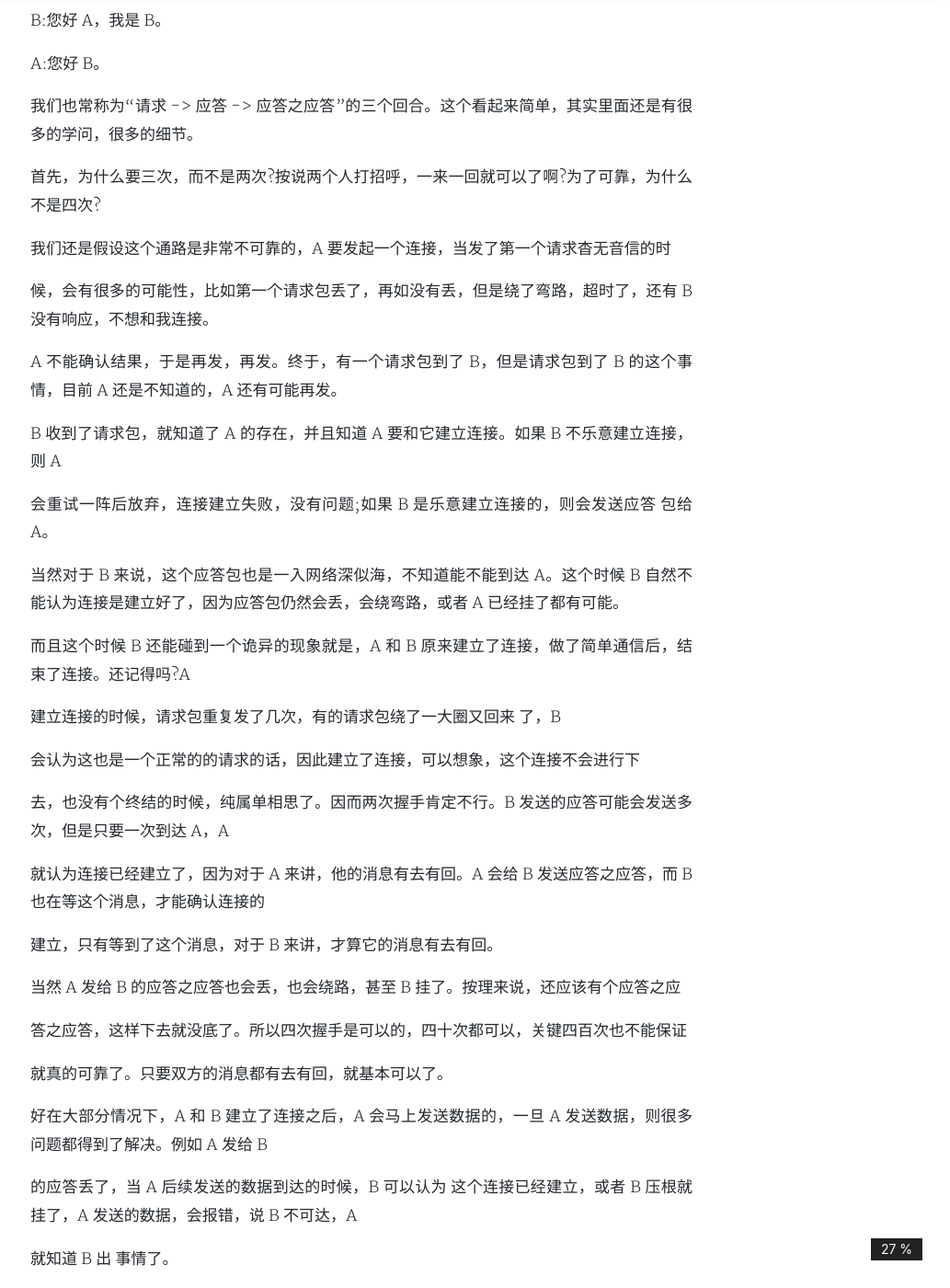
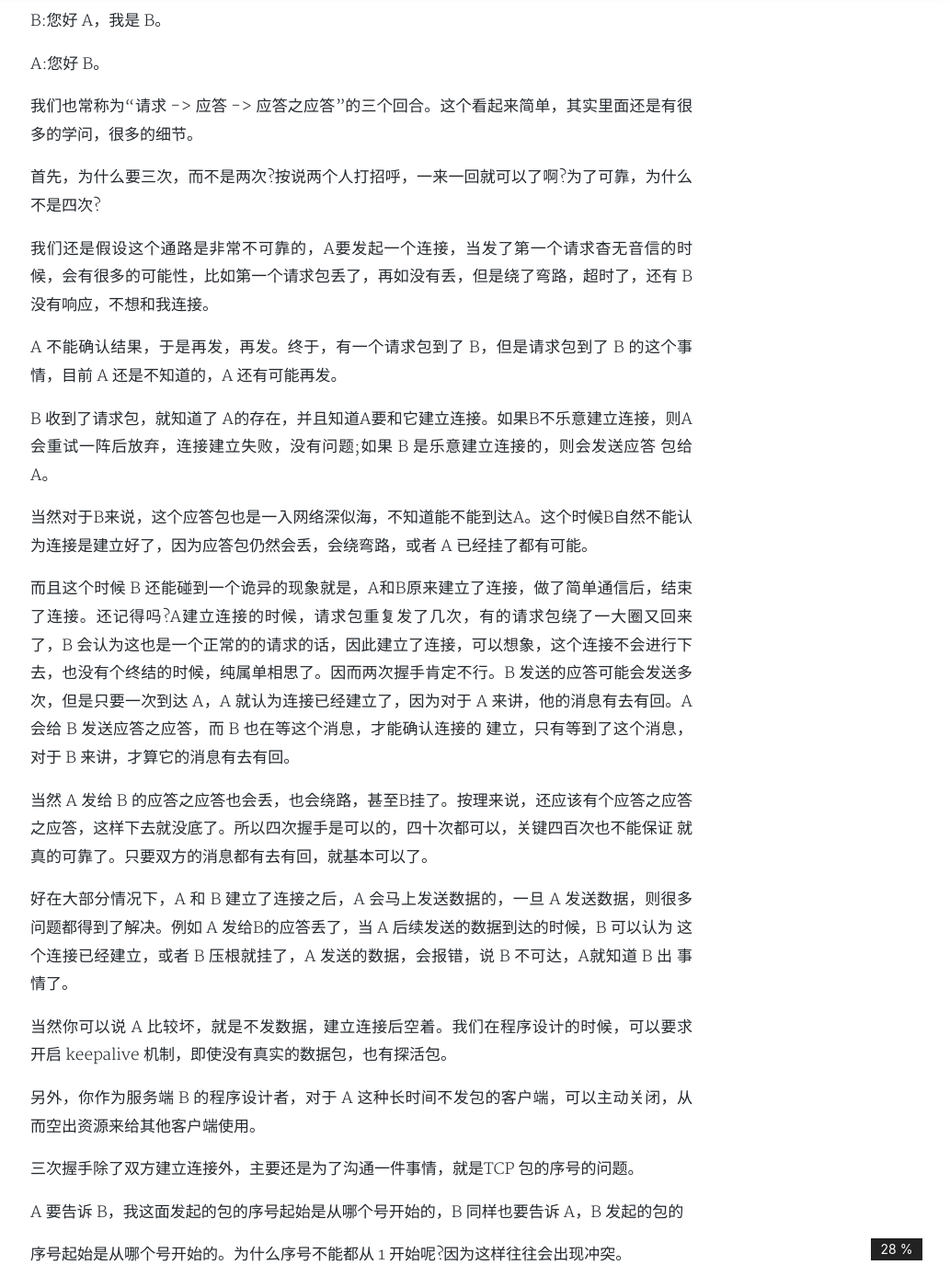
Before and after one commit to BinaryCaptain/BinaryCaptain.github.io, a Jekyll site: the page built from _posts/2018-09-27-tcp:ip.md, in a window 1280 px wide and 1400 px high, scrolled down 1900 px. Shown: the whole window at 92% size, without its empty margins (247-1280 px from the left). Built offline with Jekyll 4.4.1, drawn with Linux system fonts in a browser that asks for light colours; nearby versions of some CDN libraries; comment, search, counter and statistics services are not loaded; a style sheet for code colours, icons or effects is not loaded; some of the changed text lies outside the part shown.

Commit message:
tcp/ip-1

```diff
--- a/_posts/2018-09-27-tcp:ip.md
+++ b/_posts/2018-09-27-tcp:ip.md
@@ -30,45 +30,24 @@ A:您好 B。
 
 首先，为什么要三次，而不是两次?按说两个人打招呼，一来一回就可以了啊?为了可靠，为什么不是四次?
 
-我们还是假设这个通路是非常不可靠的，A 要发起一个连接，当发了第一个请求杳无音信的时
-
-候，会有很多的可能性，比如第一个请求包丢了，再如没有丢，但是绕了弯路，超时了，还有 B 没有响应，不想和我连接。
+我们还是假设这个通路是非常不可靠的，A要发起一个连接，当发了第一个请求杳无音信的时候，会有很多的可能性，比如第一个请求包丢了，再如没有丢，但是绕了弯路，超时了，还有 B 没有响应，不想和我连接。
 
 A 不能确认结果，于是再发，再发。终于，有一个请求包到了 B，但是请求包到了 B 的这个事 情，目前 A 还是不知道的，A 还有可能再发。
 
-B 收到了请求包，就知道了 A 的存在，并且知道 A 要和它建立连接。如果 B 不乐意建立连接， 则 A
+B 收到了请求包，就知道了 A的存在，并且知道A要和它建立连接。如果B不乐意建立连接，则A会重试一阵后放弃，连接建立失败，没有问题;如果 B 是乐意建立连接的，则会发送应答 包给 A。
 
-会重试一阵后放弃，连接建立失败，没有问题;如果 B 是乐意建立连接的，则会发送应答 包给 A。
+当然对于B来说，这个应答包也是一入网络深似海，不知道能不能到达A。这个时候B自然不能认为连接是建立好了，因为应答包仍然会丢，会绕弯路，或者 A 已经挂了都有可能。
 
-当然对于 B 来说，这个应答包也是一入网络深似海，不知道能不能到达 A。这个时候 B 自然不 能认为连接是建立好了，因为应答包仍然会丢，会绕弯路，或者 A 已经挂了都有可能。
-
-而且这个时候 B 还能碰到一个诡异的现象就是，A 和 B 原来建立了连接，做了简单通信后，结 束了连接。还记得吗?A
-
-建立连接的时候，请求包重复发了几次，有的请求包绕了一大圈又回来 了，B
-
-会认为这也是一个正常的的请求的话，因此建立了连接，可以想象，这个连接不会进行下
-
+而且这个时候 B 还能碰到一个诡异的现象就是，A和B原来建立了连接，做了简单通信后，结束了连接。还记得吗?A建立连接的时候，请求包重复发了几次，有的请求包绕了一大圈又回来 了，B 会认为这也是一个正常的的请求的话，因此建立了连接，可以想象，这个连接不会进行下
 去，也没有个终结的时候，纯属单相思了。因而两次握手肯定不行。B 发送的应答可能会发送多次，但是只要一次到达 A，A
-
 就认为连接已经建立了，因为对于 A 来讲，他的消息有去有回。A 会给 B 发送应答之应答，而 B 也在等这个消息，才能确认连接的
-
 建立，只有等到了这个消息，对于 B 来讲，才算它的消息有去有回。
 
-当然 A 发给 B 的应答之应答也会丢，也会绕路，甚至 B 挂了。按理来说，还应该有个应答之应
+当然 A 发给 B 的应答之应答也会丢，也会绕路，甚至B挂了。按理来说，还应该有个应答之应答之应答，这样下去就没底了。所以四次握手是可以的，四十次都可以，关键四百次也不能保证 就真的可靠了。只要双方的消息都有去有回，就基本可以了。
 
-答之应答，这样下去就没底了。所以四次握手是可以的，四十次都可以，关键四百次也不能保证
+好在大部分情况下，A 和 B 建立了连接之后，A 会马上发送数据的，一旦 A 发送数据，则很多 问题都得到了解决。例如 A 发给B的应答丢了，当 A 后续发送的数据到达的时候，B 可以认为 这个连接已经建立，或者 B 压根就挂了，A 发送的数据，会报错，说 B 不可达，A就知道 B 出 事情了。
 
-就真的可靠了。只要双方的消息都有去有回，就基本可以了。
-
-好在大部分情况下，A 和 B 建立了连接之后，A 会马上发送数据的，一旦 A 发送数据，则很多 问题都得到了解决。例如 A 发给 B
-
-的应答丢了，当 A 后续发送的数据到达的时候，B 可以认为 这个连接已经建立，或者 B 压根就挂了，A 发送的数据，会报错，说 B 不可达，A
-
-就知道 B 出 事情了。
-
-当然你可以说 A 比较坏，就是不发数据，建立连接后空着。我们在程序设计的时候，可以要求 开启 keepalive
-
-机制，即使没有真实的数据包，也有探活包。
+当然你可以说 A 比较坏，就是不发数据，建立连接后空着。我们在程序设计的时候，可以要求 开启 keepalive 机制，即使没有真实的数据包，也有探活包。
 
 另外，你作为服务端 B 的程序设计者，对于 A 这种长时间不发包的客户端，可以主动关闭，从 而空出资源来给其他客户端使用。
 
```
